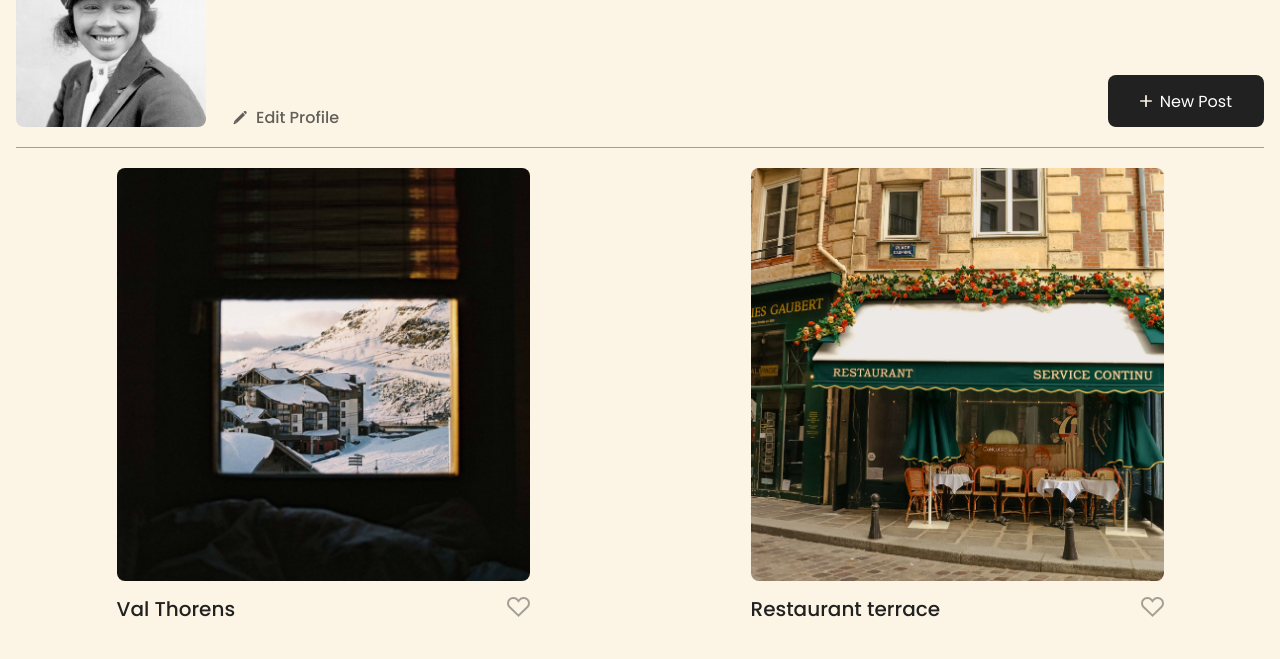
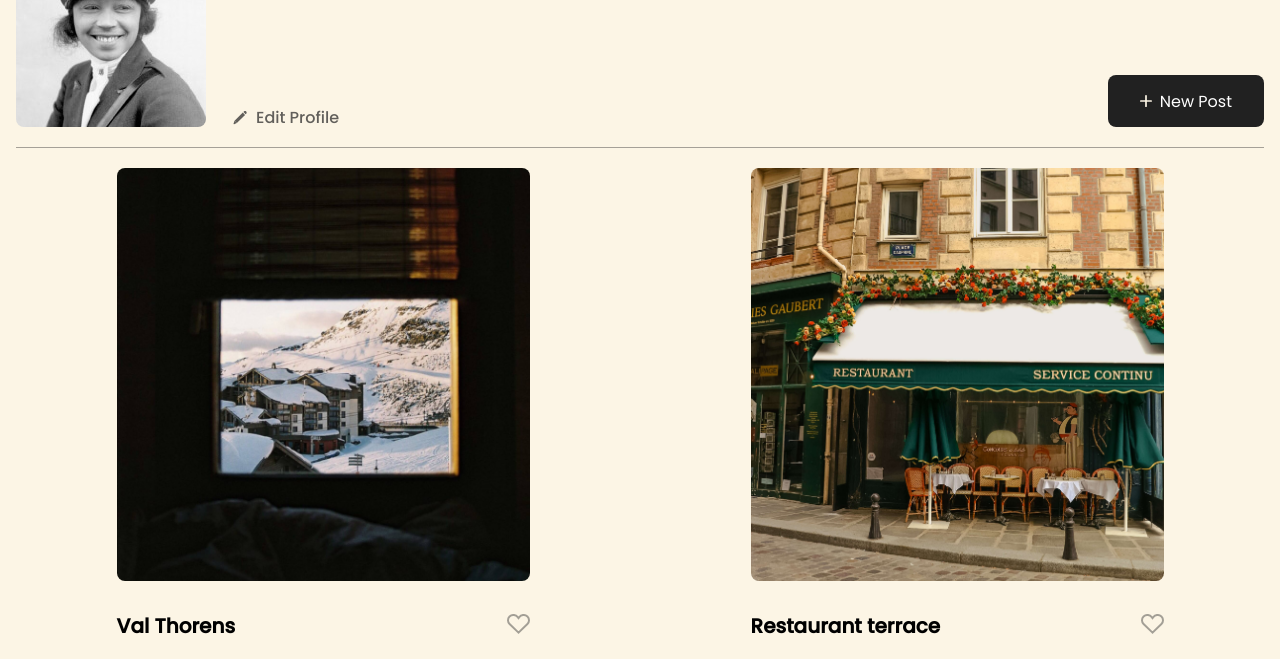
Before and after one commit to Christian-Spence/se_project_spots, a plain HTML site: page index.html in a window 1280 px wide. Shown: the part 129-788 px from the top of the page. Drawn offline with Linux system fonts and the light colour scheme; grey boxes are pictures that could not be loaded.

Commit message:
Spots Social Media App 18th Update

```diff
--- a/blocks/cards.css
+++ b/blocks/cards.css
@@ -31,11 +31,8 @@
 }
 
 .cards__text {
-  margin: 0;
   font-size: 20px;
   line-height: 24px;
-  font-weight: 500;
-  color: #212121;
 }
 
 .cards__like-button {
```
